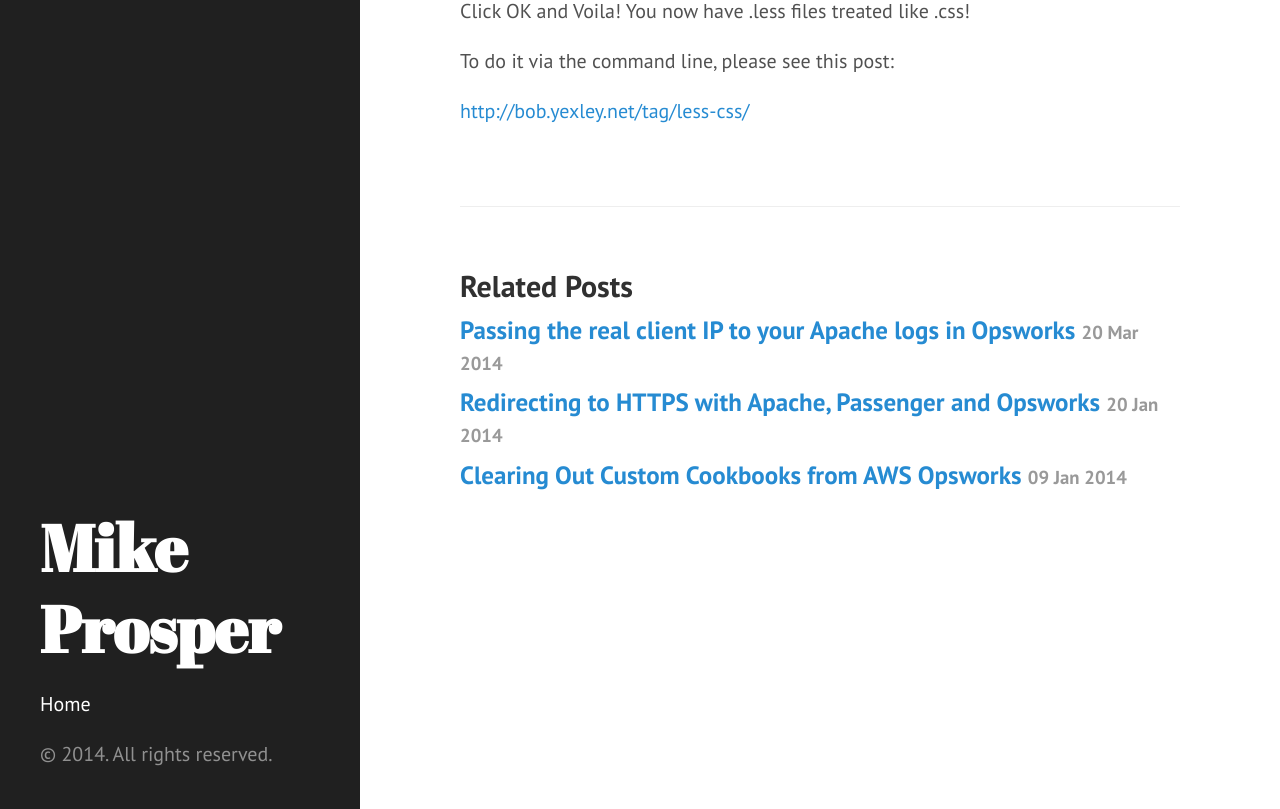
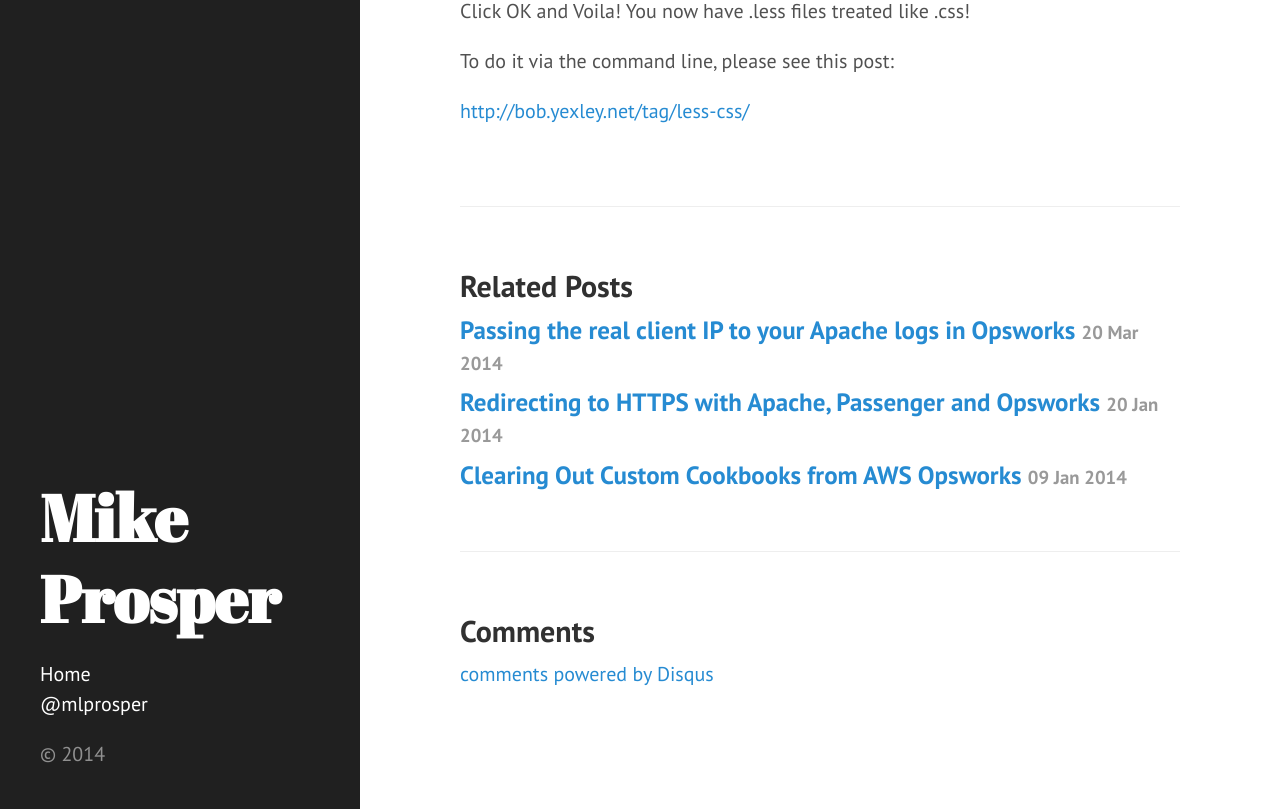
Before and after one commit to mlprosper/mlprosper.github.io, a Jekyll site: the page built from _posts/2011-11-29-less-files-not-served-by-iis-75.html, in a window 1280 px wide and 900 px high, scrolled down 893 px, cut to the strip 91-900 px from the top of the window. Built offline with Jekyll 4.4.1, drawn with Linux system fonts in a browser that asks for light colours; Markdown is read by kramdown in place of the engine named in the settings; comment, search, counter and statistics services are not loaded.

Commit message:
Added disqus and twitter links

```diff
--- a/_includes/sidebar.html
+++ b/_includes/sidebar.html
@@ -25,9 +25,11 @@
           {% endif %}
         {% endif %}
       {% endfor %}
-
+      <li class="sidebar-nav-item">
+        <a href="https://twitter.com/Mlprosper" target="_new">@mlprosper</a>
+      </li>
     </ul>
 
-    <p>&copy; {{ site.time | date: '%Y' }}. All rights reserved.</p>
+    <p>&copy; {{ site.time | date: '%Y' }}</p>
   </div>
 </div>
--- a/_layouts/post.html
+++ b/_layouts/post.html
@@ -7,7 +7,6 @@
   <span class="post-date">{{ page.date | date_to_string }}</span>
   {{ content }}
 </div>
-
 <div class="related">
   <h2>Related Posts</h2>
   <ul class="related-posts">
@@ -23,3 +22,21 @@
     {% endfor %}
   </ul>
 </div>
+<div class="related">
+  <h2>Comments </h2>
+      <div id="disqus_thread"></div>
+    <script type="text/javascript">
+        /* * * CONFIGURATION VARIABLES: EDIT BEFORE PASTING INTO YOUR WEBPAGE * * */
+        var disqus_shortname = 'mlprosper'; // required: replace example with your forum shortname
+
+        /* * * DON'T EDIT BELOW THIS LINE * * */
+        (function() {
+            var dsq = document.createElement('script'); dsq.type = 'text/javascript'; dsq.async = true;
+            dsq.src = '//' + disqus_shortname + '.disqus.com/embed.js';
+            (document.getElementsByTagName('head')[0] || document.getElementsByTagName('body')[0]).appendChild(dsq);
+        })();
+    </script>
+    <noscript>Please enable JavaScript to view the <a href="http://disqus.com/?ref_noscript">comments powered by Disqus.</a></noscript>
+    <a href="http://disqus.com" class="dsq-brlink">comments powered by <span class="logo-disqus">Disqus</span></a>
+
+</div>
```
